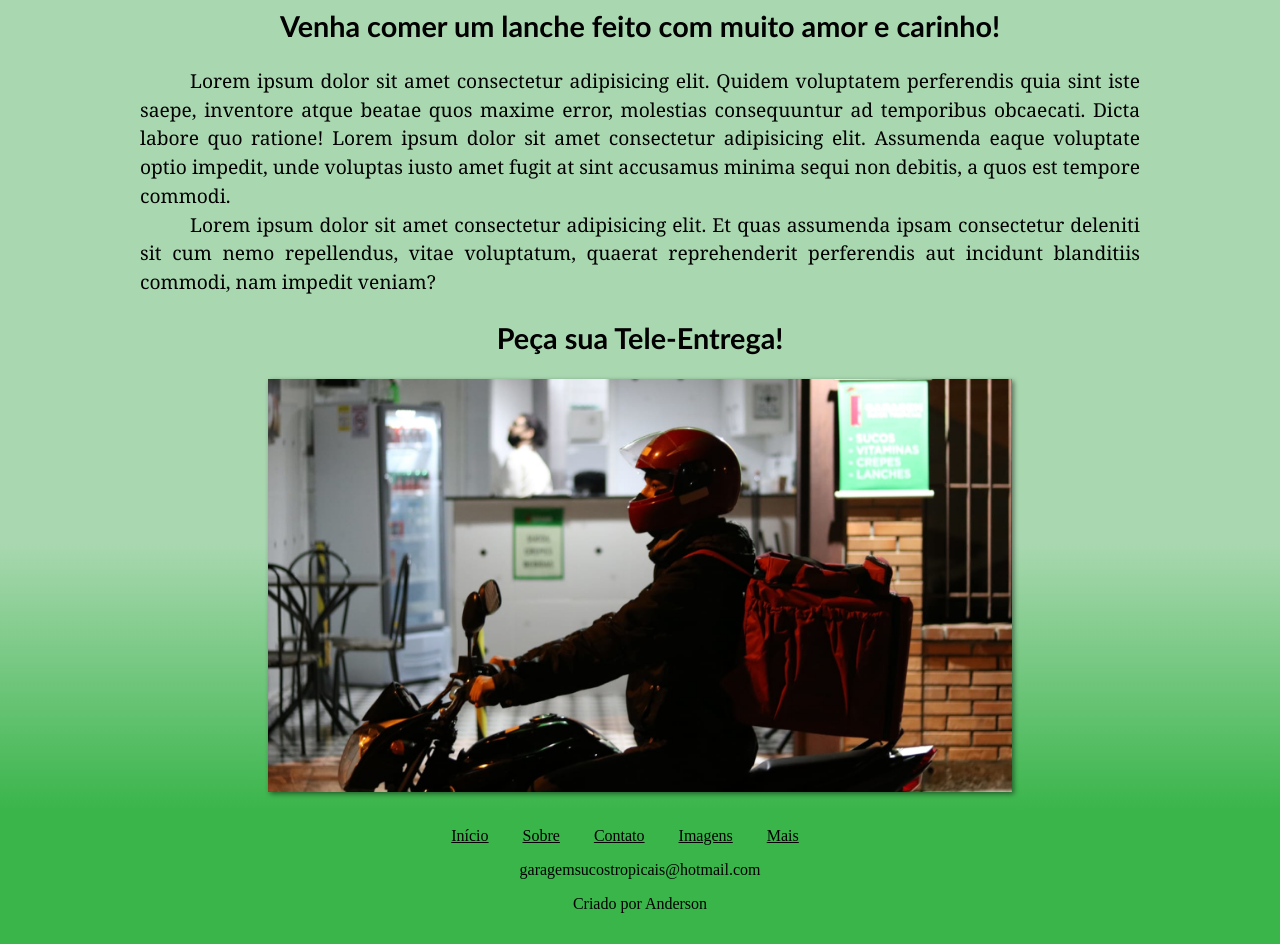
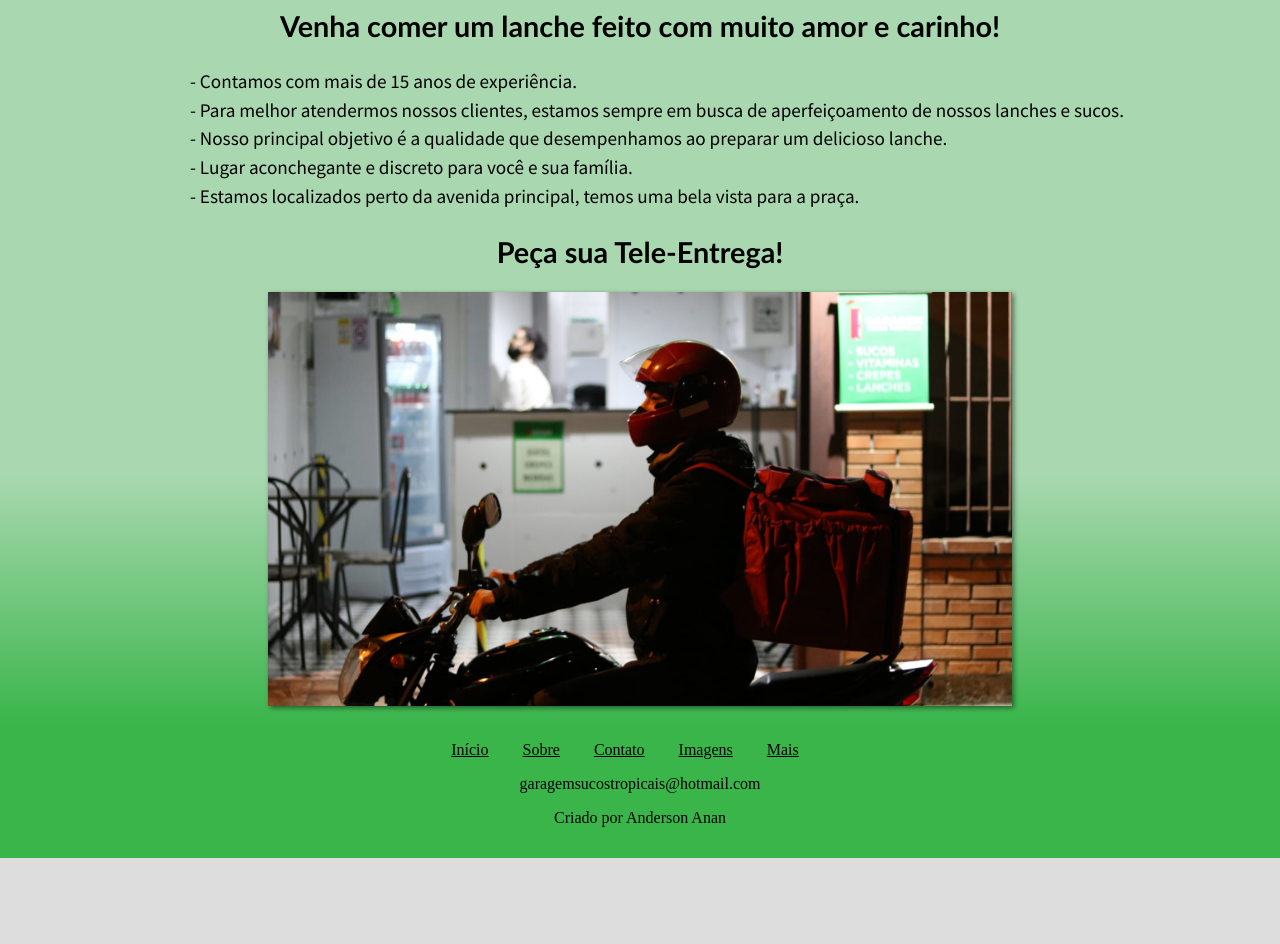
Before and after one commit to AnderCaporale/Site-Garagem-Sucos-Tropicais, a plain HTML site: page index.html in a window 1280 px wide. Shown: the part 800-1744 px from the top of the page. After the commit the page ends 1658 px from the top, so only its background shows below. Drawn offline with Linux system fonts and the light colour scheme.

Commit message:
Inicio e fonte

```diff
--- a/index.html
+++ b/index.html
@@ -59,12 +59,14 @@
 
             <h1>Venha comer um lanche feito com muito amor e carinho!</h1>
 
-            <p>Lorem ipsum dolor sit amet consectetur adipisicing elit. Quidem voluptatem perferendis quia sint iste saepe, inventore atque beatae quos maxime error, molestias consequuntur ad temporibus obcaecati. Dicta labore quo ratione! Lorem ipsum dolor sit amet consectetur adipisicing elit. Assumenda eaque voluptate optio impedit, unde voluptas iusto amet fugit at sint accusamus minima sequi non debitis, a quos est tempore commodi.</p>
-            <p>Lorem ipsum dolor sit amet consectetur adipisicing elit. Et quas assumenda ipsam consectetur deleniti sit cum nemo repellendus, vitae voluptatum, quaerat reprehenderit perferendis aut incidunt blanditiis commodi, nam impedit veniam?</p>
+            <p>- Contamos com mais de 15 anos de experiência.</p>
+            <p>- Para melhor atendermos nossos clientes, estamos sempre em busca de aperfeiçoamento de nossos lanches e sucos. </p>
+            <p>- Nosso principal objetivo é a qualidade que desempenhamos ao preparar um delicioso lanche.</p>
+            <p>- Lugar aconchegante e discreto para você e sua família. </p>
+            <p>- Estamos localizados perto da avenida principal, temos uma bela vista para a praça.</p>
 
             <h1>Peça sua Tele-Entrega!</h1>
             <img src="slider/foto8.png" alt="" id="fotoMoto">
-
 
         </section>
 
@@ -81,7 +83,7 @@
 
                 </aside>
                 <br>
-                <p>"Tudo começou com um sonho de empreender e possui meu próprio negócio", diz a proprietária Inês de Azevedo Caporale.</p>
+                <p>"Tudo começou com um sonho de empreender e possuir meu próprio negócio", diz a proprietária Inês de Azevedo Caporale.</p>
                 <p>Após acumular experiências em lancherias por mais de 10 anos, Inês sempre desejou ter seu próprio negócio. Com a pandemia, Inês viu uma oportunidade de finalmente empreender e abrir seu próprio estabelecimento. E o melhor: na garagem de sua casa!</p>
                 <p>"No início foi difícil" - comenta Inês - "Mas não me dei por vencida!". E após alguns meses de muita reforma e preparação, o sonho finalmente estava realizado! Era o grande dia da inauguração do Garagem Sucos Tropicais. Familiares, amigos e conhecidos vieram para prestigiar a nova empreendora de Guaíba. Os clientes das antigas lancherias que Inês trabalhou também apareceram, pois reconheciam a enorma qualidade dos lanches e sucos de Inês.</p>
                 <p>Hoje os clientes já são fiéis ao Garagem Sucos Tropicais, sempre quando querem comer um lanche de qualidade por um preço acessível, já sabem a quem procurar! </p>
@@ -174,7 +176,7 @@
             <p onclick='habilitar("mais")'><a href="#header">Mais</a></p>
         </div>
         <p>garagemsucostropicais@hotmail.com</p>
-        <p>Criado por Anderson</p>
+        <p>Criado por Anderson Anan</p>
     </footer>
 
 
--- a/style.css
+++ b/style.css
@@ -1,3 +1,5 @@
+@import url('https://fonts.googleapis.com/css2?family=Source+Sans+Pro&display=swap');
+
 :root{
     --cor1: #39b54a;
     --cor2: #a9d8b0;
@@ -6,6 +8,22 @@
 
 html,body{
     height: 100%;
+}
+
+
+::-webkit-scrollbar{
+    width: 13px;
+    height: 13px;
+}
+
+::-webkit-scrollbar-track{
+    background-color: var(--cor2);
+}
+
+::-webkit-scrollbar-thumb{
+    border: 1px solid black;
+    background-color: var(--cor3);
+    border-radius: 10px;
 }
 
 body{
@@ -76,7 +94,7 @@ h1{
 }
 
 main p{
-    font-family: Cambria, Cochin, Georgia, Times, 'Times New Roman', serif;
+    font-family: 'Source Sans Pro', sans-serif;
     font-size: 1.2em;
     text-indent: 50px;
     text-align: justify;
@@ -262,23 +280,3 @@ footer div > p, p > a{
     color: black;
     margin-right: 15px;
 }
-
-
-/*animation: girar 3s linear infinite;*/
-@keyframes girar{
-    from{
-		transform: rotate(0);
-	}
-	to{
-		transform: rotate(360deg);
-	}
-}
-
-@keyframes girarY{
-    from{
-		transform: rotateY(0);
-	}
-	to{
-		transform: rotateY(360deg);
-	}
-}
```
